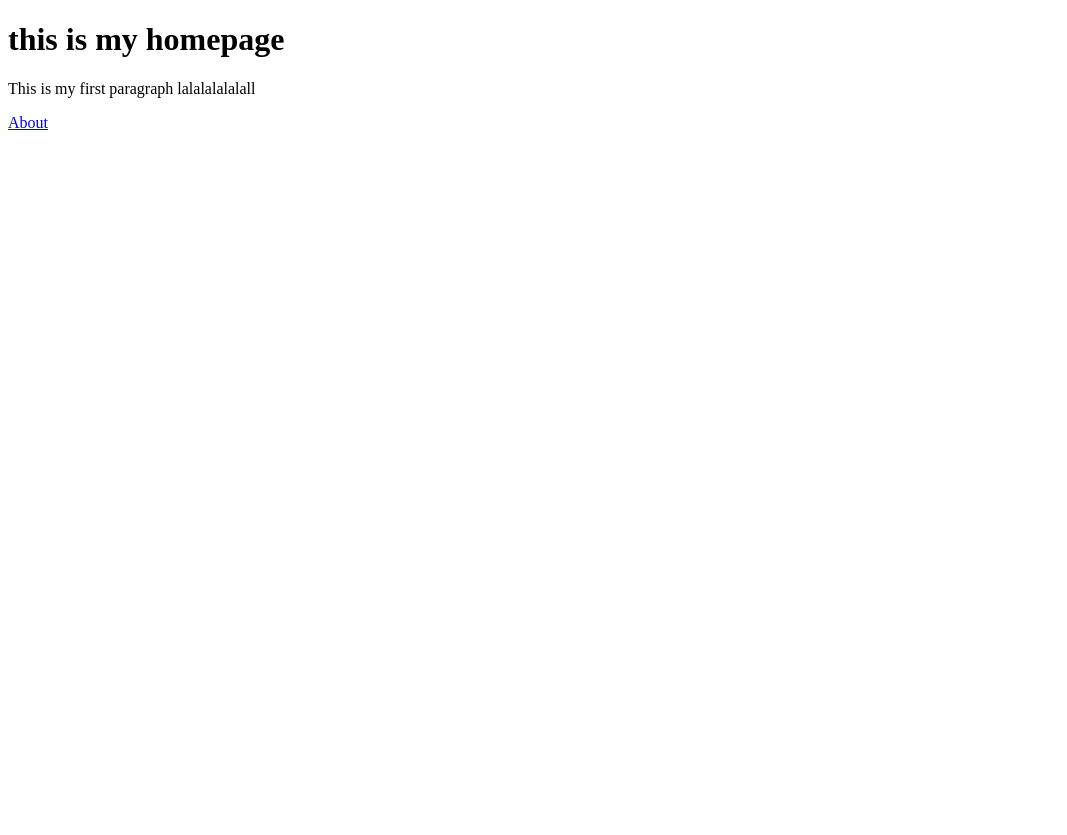
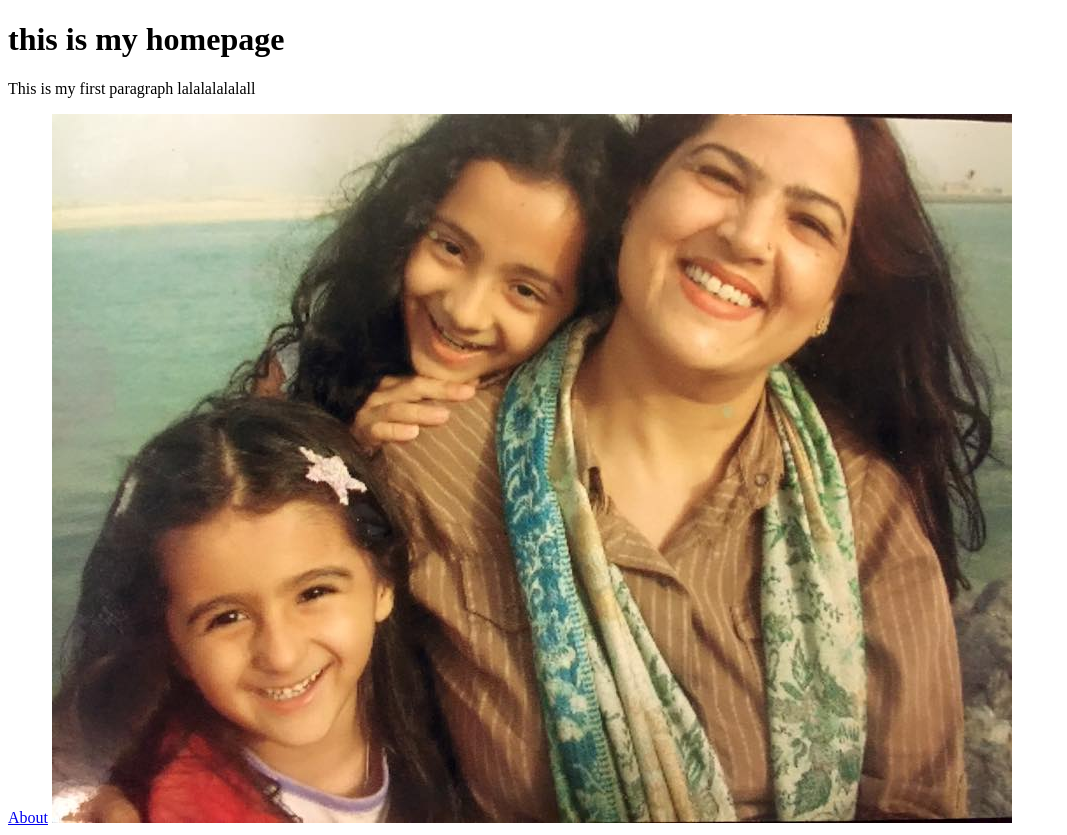
Before and after one commit to vanshikagandotr/portfolio-website, a plain HTML site: page index.html in a window 1280 px wide. Shown: the whole page, without its empty margins (0-1067 px from the left). Before the commit the page ends 800 px from the top, so only its background shows below. Drawn offline with Linux system fonts and the light colour scheme.

Commit message:
image added

```diff
--- a/index.html
+++ b/index.html
@@ -7,5 +7,6 @@
     <body>
         <p> This is my first paragraph lalalalalalall</p>
         <a href="about.html"> About</a>
+        <img src="images/family.jpg" alt="mummy aru vanshi">
     </body>
 </html>
```
Also changed, not shown: images/family.jpg (added).
